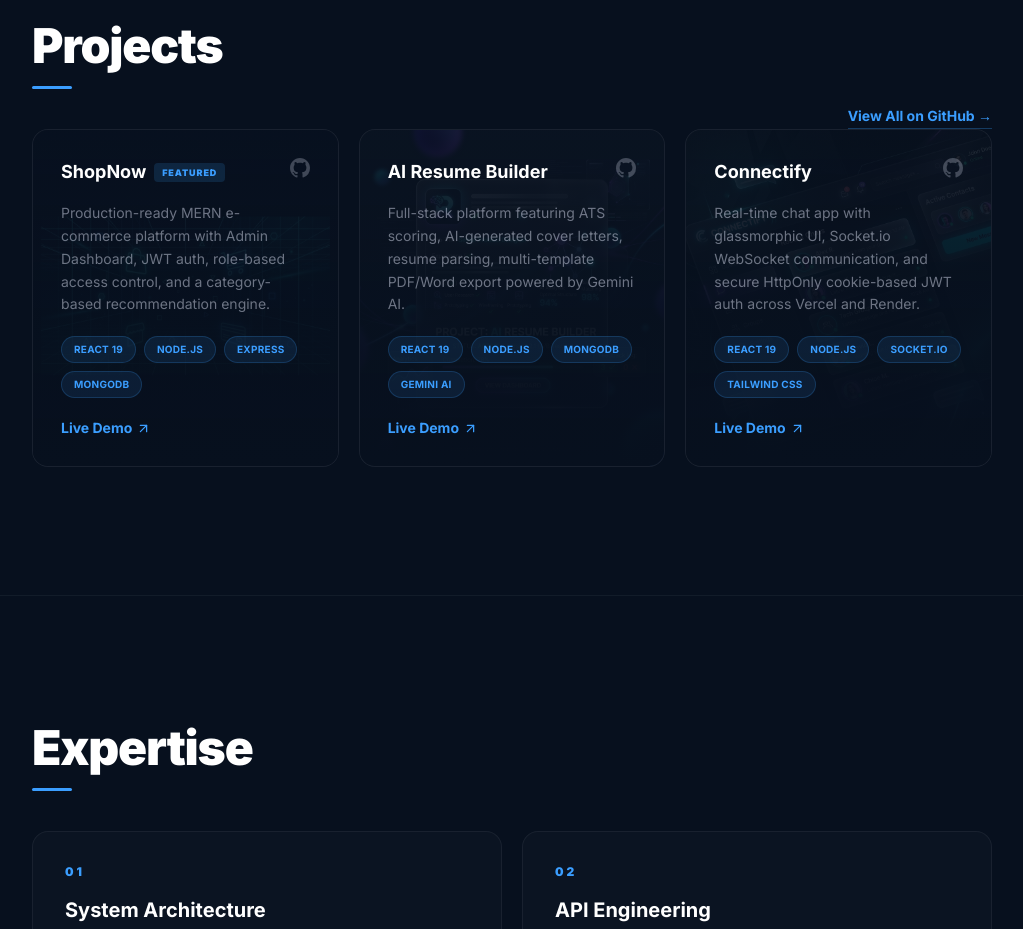
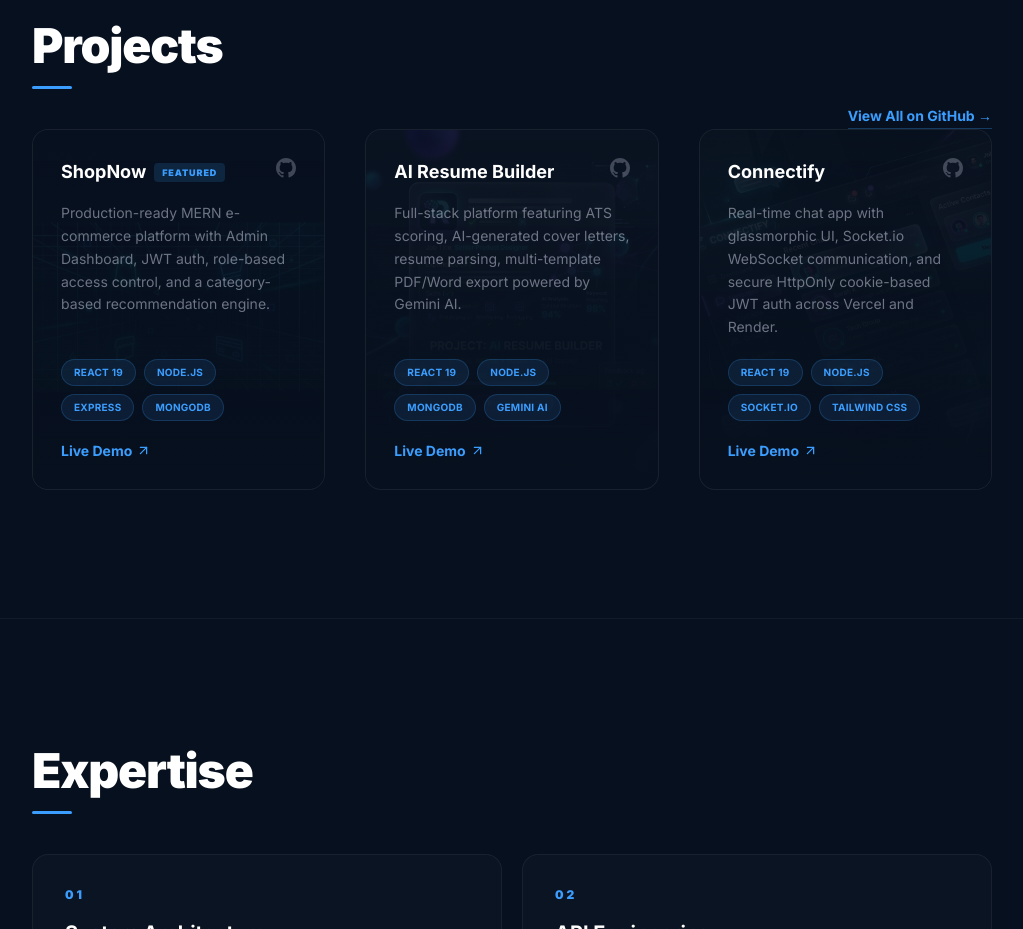
Before and after one commit to Ayushsoni9125/portfolio, a React (Vite) app: page / in a window 1280 px wide. Shown: the part 1800-2729 px from the top of the page, without its empty margins (128-1151 px from the left). Built offline with nearby package versions, Linux system fonts and the light colour scheme.

Commit message:
style: increase spacing/gap between project cards to improve horizontal layout

```diff
--- a/src/components/Projects.jsx
+++ b/src/components/Projects.jsx
@@ -68,7 +68,7 @@
         </div>
 
         {/* Cards grid */}
-        <div className="grid sm:grid-cols-2 lg:grid-cols-3 gap-5">
+        <div className="grid sm:grid-cols-2 lg:grid-cols-3 gap-8 lg:gap-10">
           {PROJECTS.map((project) => (
             <div key={project.title} className="project-card group overflow-hidden">
               {/* Background Image */}
```
